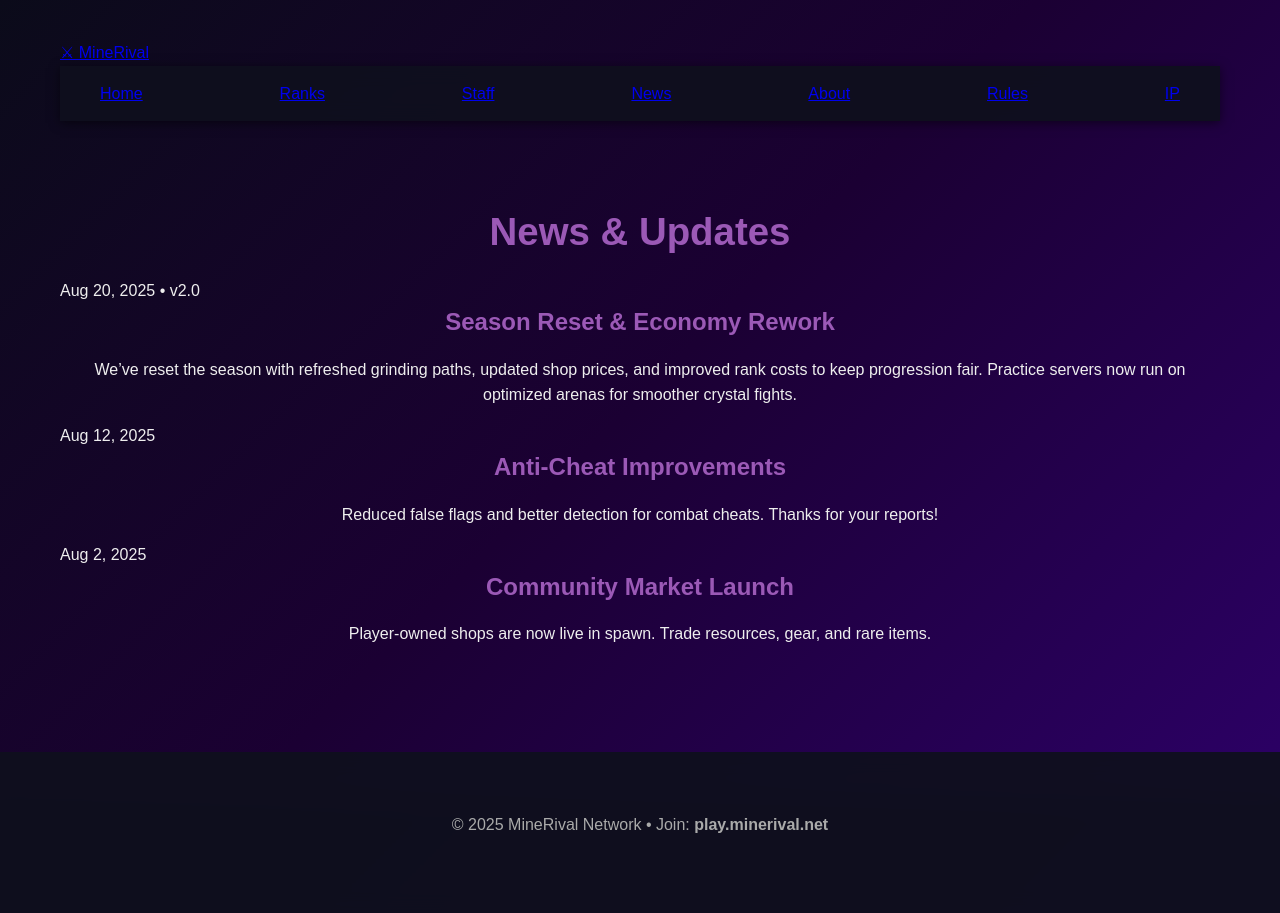
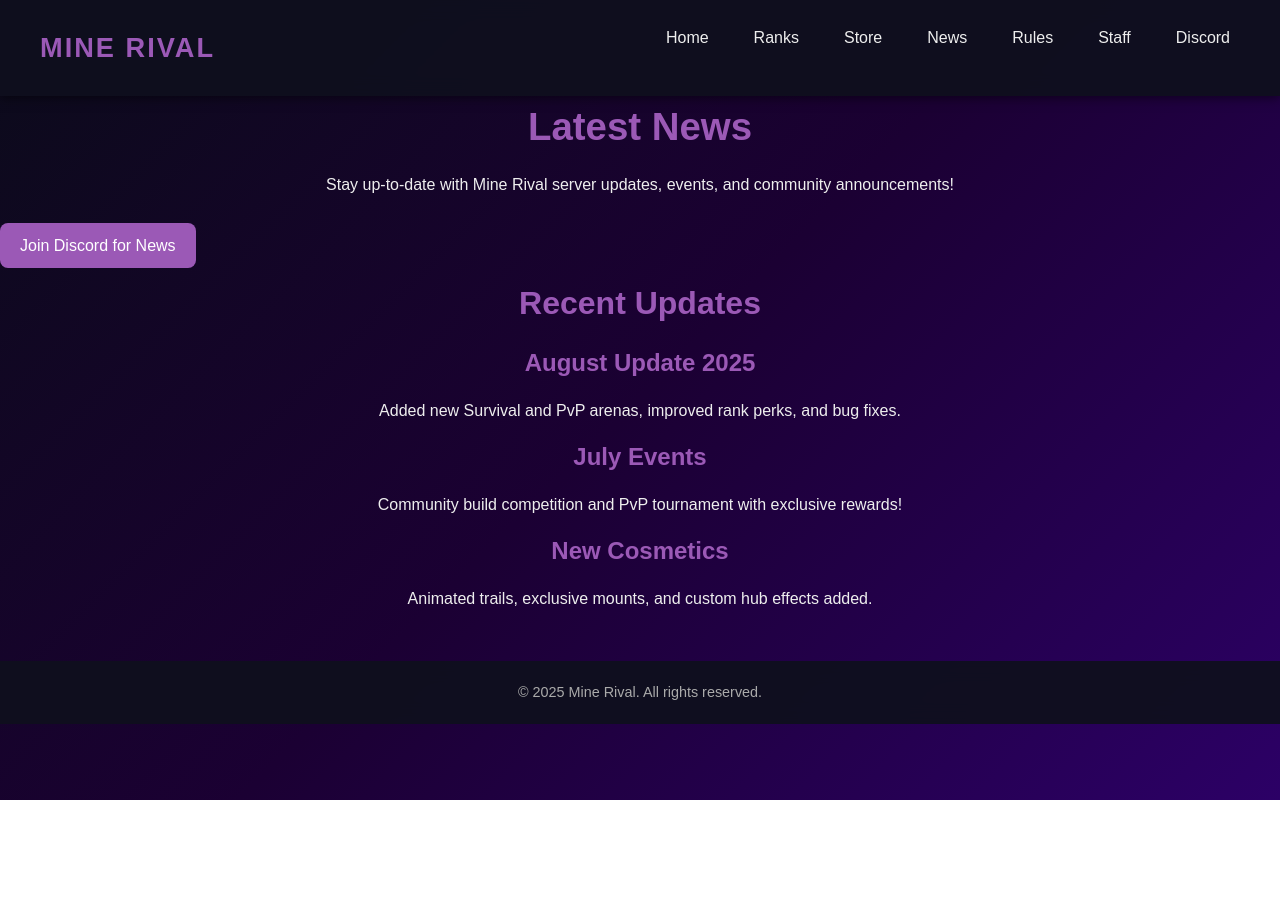
Before and after one commit to NebulaCraft-netizen/MineRival, a plain HTML site: page news.html in a window 1280 px wide. After the commit the page ends 800 px from the top, so only its background shows below. Drawn offline with Linux system fonts and the light colour scheme.

Commit message:
Update news.html

```diff
--- a/news.html
+++ b/news.html
@@ -1,57 +1,45 @@
-
 <!DOCTYPE html>
 <html lang="en">
 <head>
-  <meta charset="UTF-8">
-  <meta name="viewport" content="width=device-width, initial-scale=1.0">
-  <title>MineRival</title>
-  <link rel="stylesheet" href="style.css">
-  <script defer src="script.js"></script>
+<meta charset="UTF-8">
+<meta name="viewport" content="width=device-width, initial-scale=1.0">
+<title>Mine Rival News</title>
+<link rel="stylesheet" href="style.css">
 </head>
 <body>
-  <header class="site-header">
-    <div class="container nav-wrap">
-      <a class="logo" href="index.html">⚔ MineRival</a>
-      <nav class="nav">
-        <a href="index.html">Home</a>
-        <a href="ranks.html">Ranks</a>
-        <a href="staff.html">Staff</a>
-        <a href="news.html">News</a>
-        <a href="about.html">About</a>
-        <a href="rules.html">Rules</a>
-        <a class="ip-pill" href="ip.html">IP</a>
-      </nav>
-    </div>
-  </header>
 
-<section class="container">
-  <h1 class="section-title">News & Updates</h1>
+<nav>
+  <div class="logo">Mine Rival</div>
+  <ul>
+    <li><a href="index.html">Home</a></li>
+    <li><a href="ranks.html">Ranks</a></li>
+    <li><a href="store.html">Store</a></li>
+    <li><a href="news.html">News</a></li>
+    <li><a href="rules.html">Rules</a></li>
+    <li><a href="staff.html">Staff</a></li>
+    <li><a href="https://discord.gg/tYgvYrX3vZ" target="_blank">Discord</a></li>
+  </ul>
+</nav>
 
-  <article class="news full">
-    <div class="news-meta">Aug 20, 2025 • v2.0</div>
-    <h3>Season Reset & Economy Rework</h3>
-    <p>We’ve reset the season with refreshed grinding paths, updated shop prices,
-    and improved rank costs to keep progression fair. Practice servers now run on
-    optimized arenas for smoother crystal fights.</p>
-  </article>
-
-  <article class="news full">
-    <div class="news-meta">Aug 12, 2025</div>
-    <h3>Anti-Cheat Improvements</h3>
-    <p>Reduced false flags and better detection for combat cheats. Thanks for your reports!</p>
-  </article>
-
-  <article class="news full">
-    <div class="news-meta">Aug 2, 2025</div>
-    <h3>Community Market Launch</h3>
-    <p>Player-owned shops are now live in spawn. Trade resources, gear, and rare items.</p>
-  </article>
+<section class="hero">
+  <h1>Latest News</h1>
+  <p>Stay up-to-date with Mine Rival server updates, events, and community announcements!</p>
+  <a href="https://discord.gg/tYgvYrX3vZ" target="_blank" class="btn">Join Discord for News</a>
 </section>
 
-  <footer class="site-footer">
-    <div class="container">
-      <p>© 2025 MineRival Network • Join: <strong>play.minerival.net</strong></p>
-    </div>
-  </footer>
+<section class="section">
+  <h2>Recent Updates</h2>
+  <div class="cards">
+    <div class="card"><h3>August Update 2025</h3><p>Added new Survival and PvP arenas, improved rank perks, and bug fixes.</p></div>
+    <div class="card"><h3>July Events</h3><p>Community build competition and PvP tournament with exclusive rewards!</p></div>
+    <div class="card"><h3>New Cosmetics</h3><p>Animated trails, exclusive mounts, and custom hub effects added.</p></div>
+  </div>
+</section>
+
+<footer>
+  &copy; 2025 Mine Rival. All rights reserved.
+</footer>
+
+<script src="script.js"></script>
 </body>
 </html>
```
